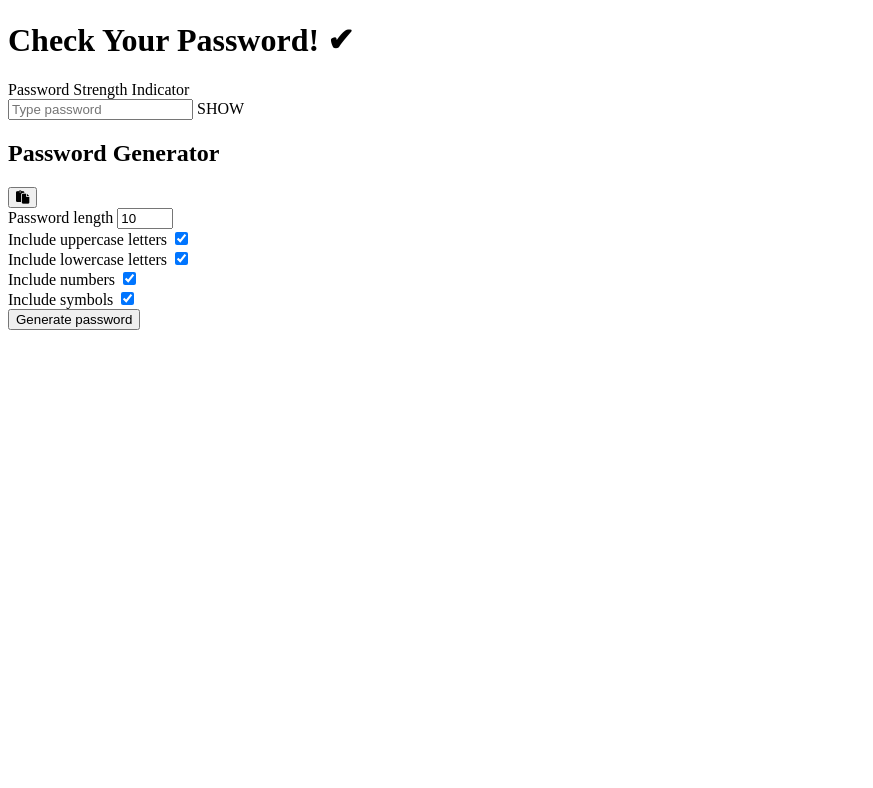
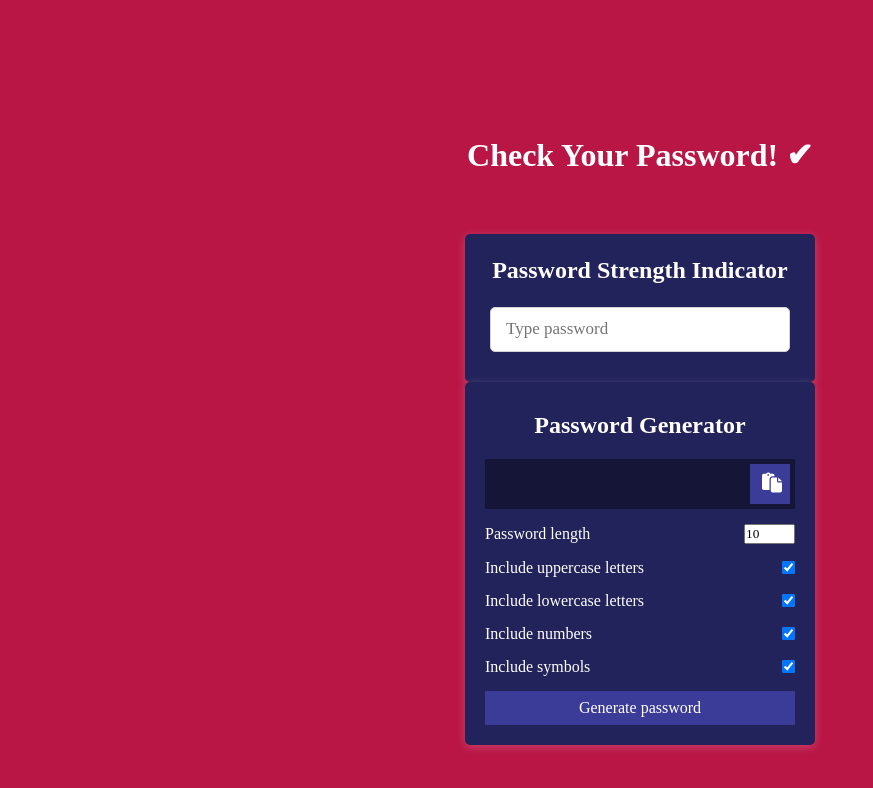
Before and after one commit to aakanksha717/Pwd-Checker-And-Generator, a plain HTML site: page index.html in a window 1280 px wide. Shown: the whole page, without its empty margins (0-873 px from the left). Drawn offline with Linux system fonts and the light colour scheme.

Commit message:
Update index.html

```diff
--- a/index.html
+++ b/index.html
@@ -6,7 +6,7 @@
     <meta name="viewport" content="width=device-width, initial-scale=1.0">
     <title>Password</title>
 	<link rel="stylesheet" href="https://cdnjs.cloudflare.com/ajax/libs/font-awesome/6.0.0-beta3/css/all.min.css" integrity="sha512-Fo3rlrZj/k7ujTnHg4CGR2D7kSs0v4LLanw2qksYuRlEzO+tcaEPQogQ0KaoGN26/zrn20ImR1DfuLWnOo7aBA==" crossorigin="anonymous" referrerpolicy="no-referrer" />
-    <link href="./index.css" rel="stylesheet">
+    <link href="./styles.css" rel="stylesheet">
 </head>
 <body>
     <h1>Check Your Password! ✔</h1>
@@ -67,6 +67,6 @@
 
 
 
-      <script src="./index.js"></script>
+      <script src="./script.js"></script>
 </body>
 </html>
```
